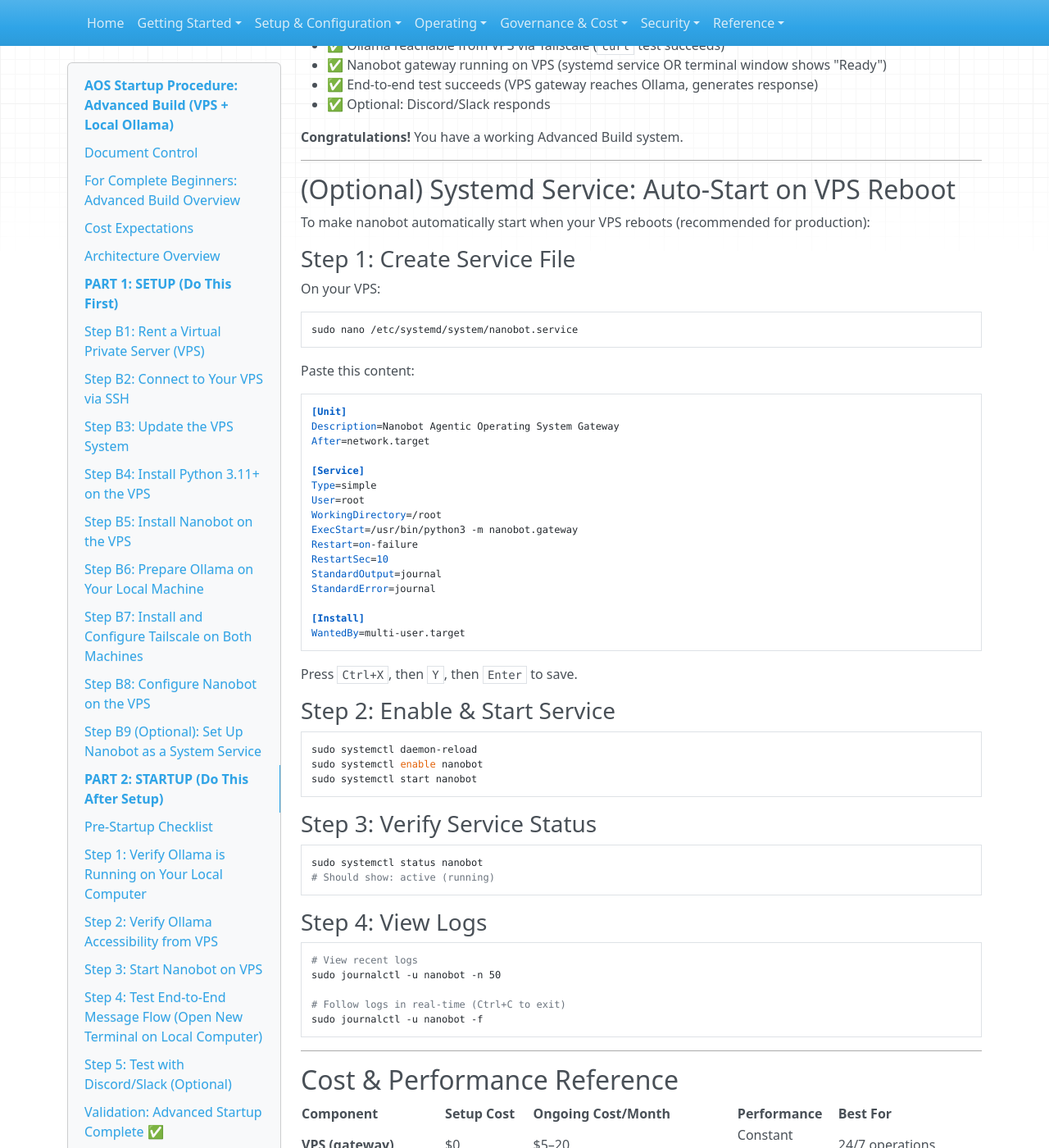
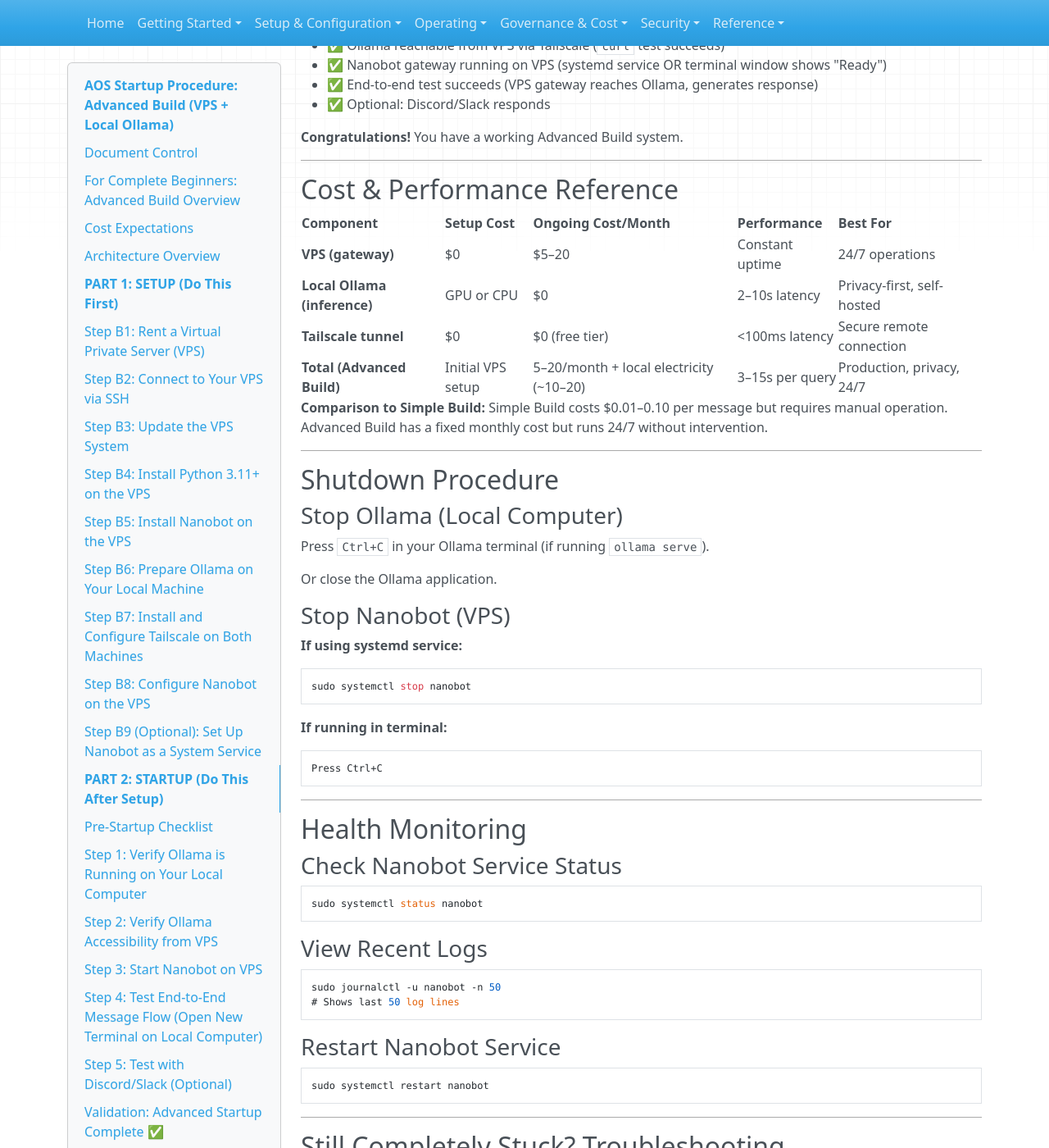
Before and after one commit to EgoNoBueno/Nanobot-Agentic-Operating-System, an MkDocs documentation site: the page built from docs/AOS-Startup-Advanced-Build.md, in a window 1280 px wide and 1400 px high, scrolled down 11753 px. Shown: the whole window at 82% size. Built offline with MkDocs 1.6.1, drawn with Linux system fonts in a browser that asks for light colours; nearby versions of some CDN libraries; some of the changed text lies outside the part shown.

Commit message:
AOS-Startup-Advanced-Build.md v2.3.0: accuracy and structure review
Accuracy fixes:
- B9 ExecStart: /usr/local/bin/python3.12 → /usr/bin/python3.12 (correct Ubuntu apt path)
- Removed duplicate systemd section (Part 2 "(Optional) Systemd Service") that repeated B9
  with a wrong ExecStart (nanobot.gateway module path instead of nanobot gateway CLI)
  and wrong Restart policy (on-failure instead of always)

Link fixes:
- Config.json comment: Multi-Channel-Integration-Guide.md → ../nanobot/README.md
- FAQ: Multi-Channel-Integration-Guide.md → ../nanobot/README.md

Formatting:
- PuTTY step B2: restored missing "3." numbering for "Under Host Name" step

````diff
--- a/docs/AOS-Startup-Advanced-Build.md
+++ b/docs/AOS-Startup-Advanced-Build.md
@@ -4,7 +4,7 @@
 
 ## Document Control
 - **Owner:**
-- **Version:** 2.2.0
+- **Version:** 2.3.0
 - **Last Updated:** 2026-02-26
 - **Status:** Active
 - **Applies To:** Path B (Advanced Build) only
@@ -427,7 +427,7 @@
 **Replace these values:**
 - `100.123.45.67` → **Your LOCAL machine's Tailscale IP** (from Step B7). Example: If your local Tailscale IP is `100.45.67.89`, change that line to `"endpoint": "http://100.45.67.89:11434",`
 - `mistral` → **Your model name** (the one you pulled in Step B6). Example: If you pulled `neural-chat`, change `"model": "mistral"` to `"model": "neural-chat"`
-- If using Discord, set `"enabled": true` and add your bot token (see [Multi-Channel Integration Guide](Multi-Channel-Integration-Guide.md))
+- If using Discord, set `"enabled": true` and add your bot token (see the [channel integration guide](../nanobot/README.md))
 
 **To save the file:**
 - Press `Ctrl+O`
@@ -650,66 +650,6 @@
 
 ---
 
-## (Optional) Systemd Service: Auto-Start on VPS Reboot
-
-To make nanobot automatically start when your VPS reboots (recommended for production):
-
-### Step 1: Create Service File
-
-On your VPS:
-```bash
-sudo nano /etc/systemd/system/nanobot.service
-```
-
-Paste this content:
-```ini
-[Unit]
-Description=Nanobot Agentic Operating System Gateway
-After=network.target
-
-[Service]
-Type=simple
-User=root
-WorkingDirectory=/root
-ExecStart=/usr/bin/python3 -m nanobot.gateway
-Restart=on-failure
-RestartSec=10
-StandardOutput=journal
-StandardError=journal
-
-[Install]
-WantedBy=multi-user.target
-```
-
-Press `Ctrl+X`, then `Y`, then `Enter` to save.
-
-### Step 2: Enable & Start Service
-
-```bash
-sudo systemctl daemon-reload
-sudo systemctl enable nanobot
-sudo systemctl start nanobot
-```
-
-### Step 3: Verify Service Status
-
-```bash
-sudo systemctl status nanobot
-# Should show: active (running)
-```
-
-### Step 4: View Logs
-
-```bash
-# View recent logs
-sudo journalctl -u nanobot -n 50
-
-# Follow logs in real-time (Ctrl+C to exit)
-sudo journalctl -u nanobot -f
-```
-
----
-
 ## Cost & Performance Reference
 
 | Component | Setup Cost | Ongoing Cost/Month | Performance | Best For |
@@ -821,7 +761,7 @@
 A: Not much—typically 1-10 MB per day unless you ask very large questions. Tailscale is lightweight and encrypted.
 
 **Q: Can I add Discord or Slack later?**
-A: Yes! Edit your config file, restart nanobot, and follow [Multi-Channel Integration Guide](Multi-Channel-Integration-Guide.md).
+A: Yes! Edit your config file, restart nanobot, and follow the [channel integration guide](../nanobot/README.md).
 
 **Q: What if I want to go back to Simple Build?**
 A: You can export your config from the VPS, set up Advanced Build→Simple Build migration, and paste config into your local computer. See [LLM Provider Setup Guide](LLM-Provider-Setup-Guide.md) for multi-provider routing.
````
Also changed, not shown: other parts of docs/AOS-Startup-Advanced-Build.md (+3 -2 lines).
